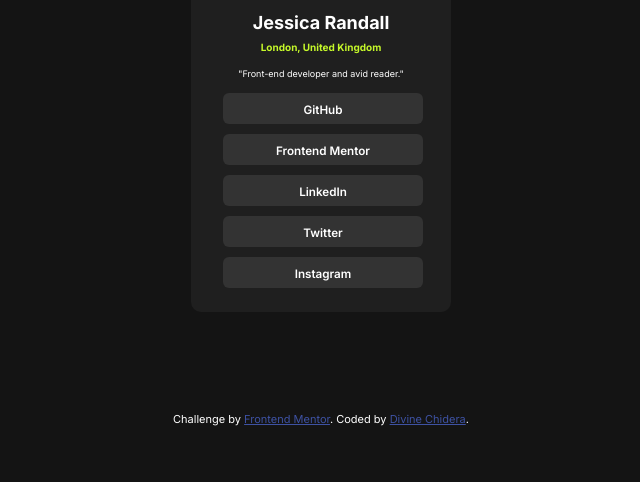
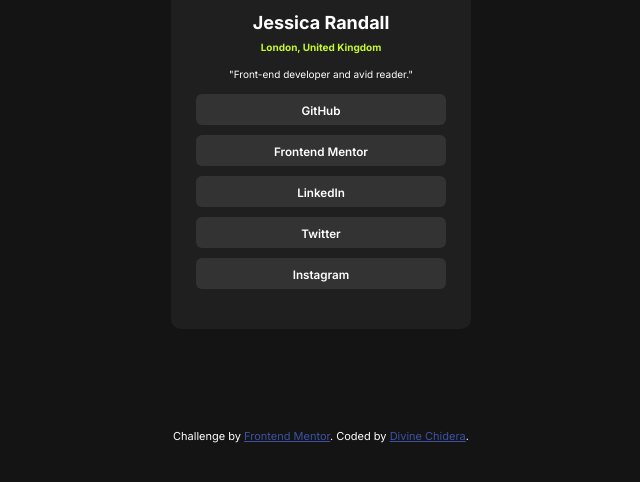
Before and after one commit to Dondera23/social-link-profile, a plain HTML site: page index.html in a window 1280 px wide. Shown: the part 238-720 px from the top of the page, without its empty margins (319-959 px from the left). Drawn offline with Linux system fonts and the light colour scheme; a web font is replaced by a local one.

Commit message:
Update index.html

```diff
--- a/index.html
+++ b/index.html
@@ -44,7 +44,7 @@
     }
     p{
       color: hsl(0, 0%, 100%);
-      font-size: xx-small;
+      font-size: x-small;
       margin-top: 15px;
     }
     .first:hover {
@@ -55,11 +55,11 @@
       color: white;
       background-color: hsl(0, 0%, 20%);
       margin-bottom: 10px;
-      width: 200px;
+      width: 250px;
       font-weight: 600;
       height: 20px;
       border-radius: 6px;
-      margin-left: -8px;
+      margin-left: -15px;
       padding-top: 10px;
       padding-bottom: 1px;
       font-size: smaller;
@@ -70,8 +70,9 @@
     .container{
       margin-top: 100px;
       margin-bottom: 100px;
-      max-width: 260px;
-      height: 450px;
+      padding-bottom:12px;
+      max-width: 300px;
+      height: 455px;
       background-color: hsl(0, 0%, 12%);
       border-radius: 10px;
       margin-left: auto;
```
